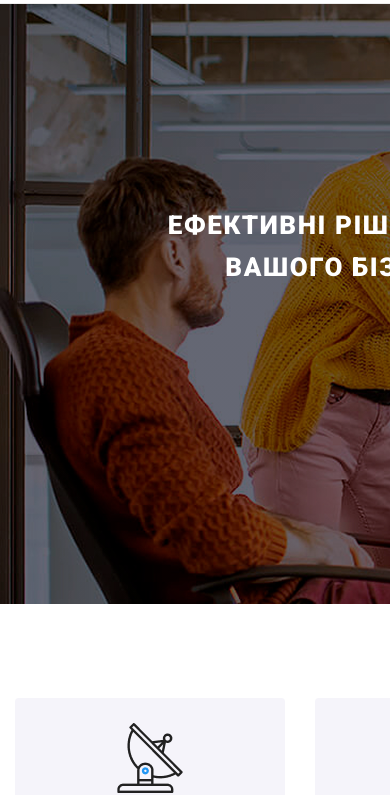
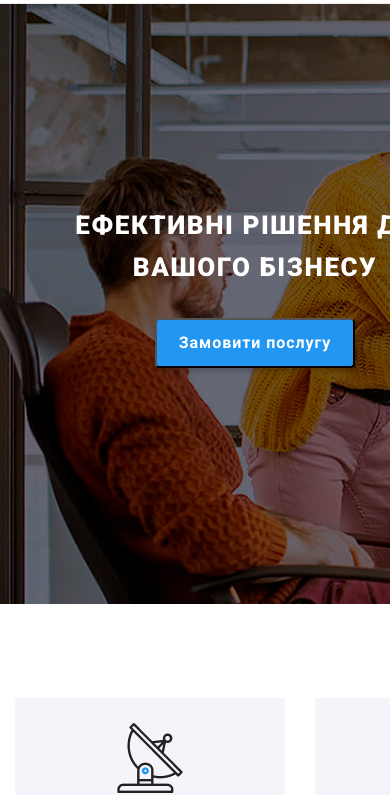
Before and after one commit to IvanBielozorov/WebStudio-SCSS, a plain HTML site: page index.html in a window 390 px wide. Shown: the part 75-870 px from the top of the page. Drawn offline with nearby package versions, Linux system fonts and the light colour scheme.

Commit message:
rewrite hero + header to correcti think but maybe will need e rewriting

```diff
--- a/sass/components/_hero.scss
+++ b/sass/components/_hero.scss
@@ -16,13 +16,14 @@
   }
 
   &__title-container {
-    max-width: 100%;
-    margin-left: auto;
-    margin-right: auto;
+    width: 100%;
   }
 
   &__title {
     width: 696px;
+    display: block;
+     margin-left: auto;
+    margin-right: auto;
     font-family: $font-family;
     font-weight: 900;
     font-size: 44px;
@@ -54,10 +55,26 @@
     width: 360px;
     font-size: 26px;
     line-height: 162%;
+    margin-left: 204px;
   }
   .hero__button {
     width: 200px;
     margin: 0 auto;
+    margin-left: 284px;
 
   }
 }
+@media screen and (max-width: 480px) {
+    .hero__title {
+    width: 360px;
+    font-size: 26px;
+    line-height: 162%;
+    margin-left: 60px;
+  }
+  .hero__button {
+    width: 200px;
+    margin: 0 auto;
+    margin-left: 140px;
+
+  }
+}
--- a/sass/layout/_header.scss
+++ b/sass/layout/_header.scss
@@ -104,7 +104,7 @@
   }
   .contacts__button {
     display: block;
-    margin-left: 276px;
+    margin-left: 182px;
     fill: #000;
     background-color: white;
     border: none;
```
Also changed, not shown: css/main.css, css/main.min.css, 2 other files.
